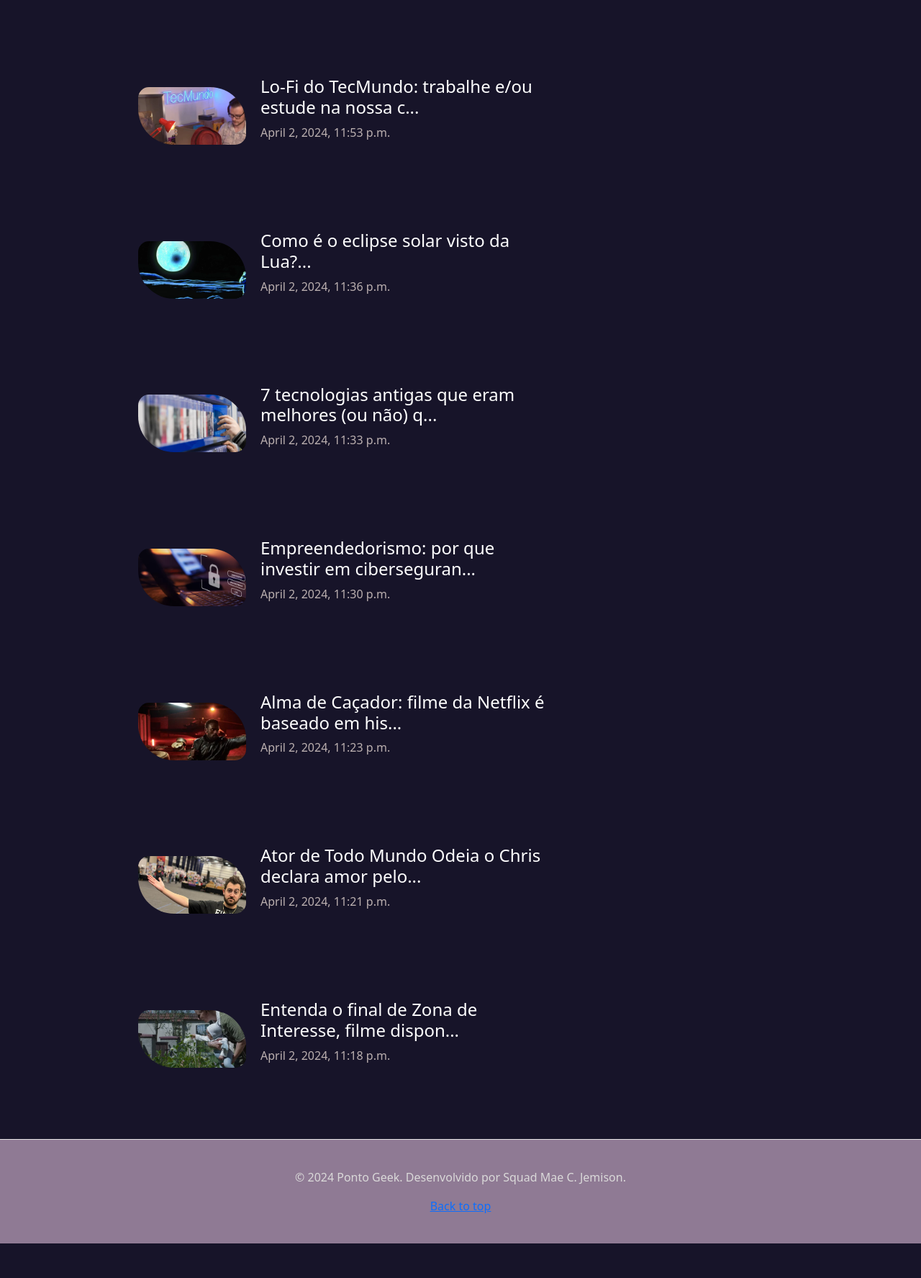
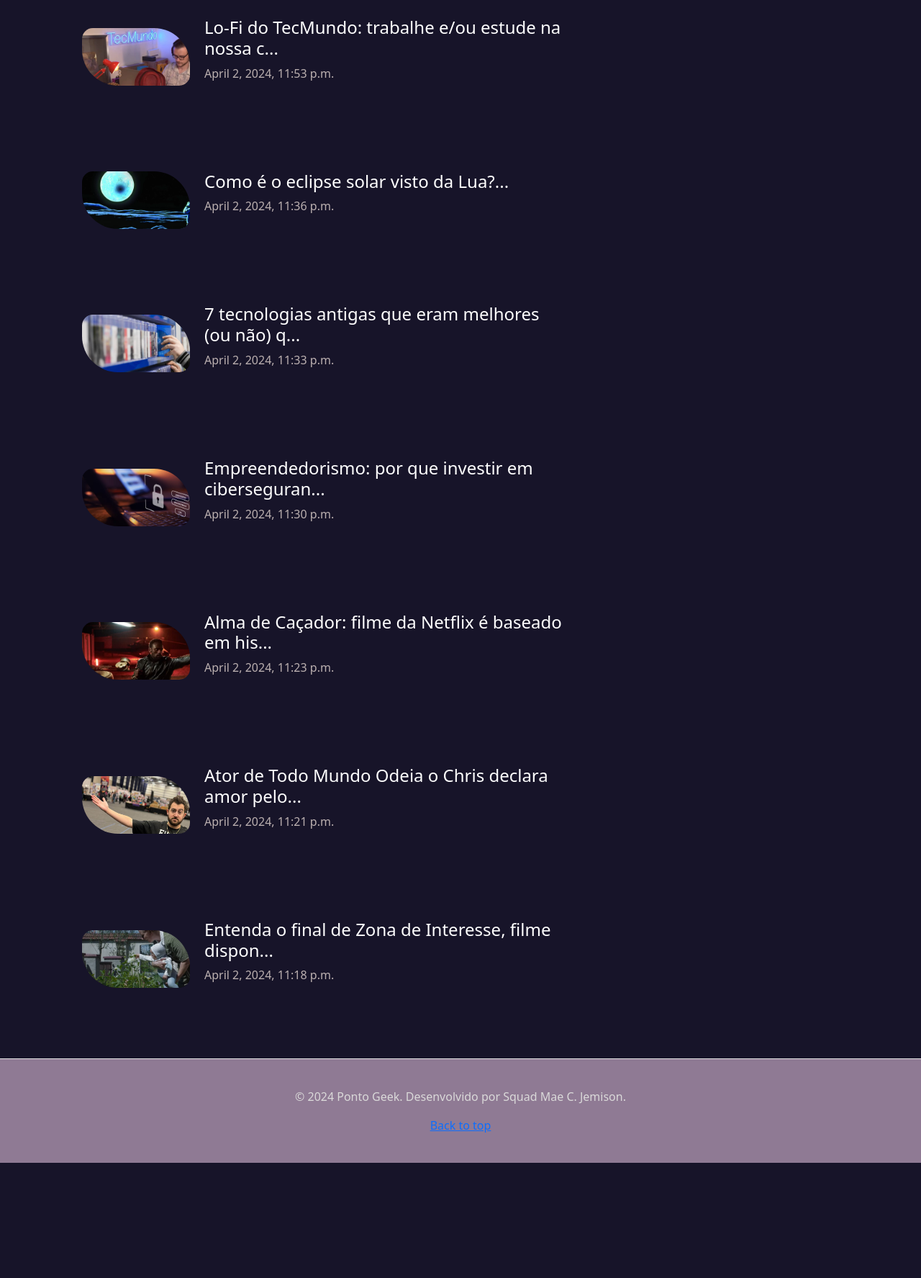
Before and after one commit to DanieleFG/ProjetoBlog_Mae_C_Jemison, a Django app: page / in a window 1280 px wide. Shown: the part 3738-5513 px from the top of the page at 72% size. After the commit the page ends 5353 px from the top, so only its background shows below. Run offline with Django 5.2, Linux system fonts and the light colour scheme; data comes from the database, SQL or seed files in the repository; some libraries are stand-ins or nearby versions; some web fonts are replaced.

Commit message:
Ajustando a responsividade das páginas

```diff
--- a/cadastroUsuario/templates/layout.html
+++ b/cadastroUsuario/templates/layout.html
@@ -99,7 +99,7 @@
 </div>
 
 <!--Primeiro bloco de Lançamentos-->
-<main class="honk-container ">
+<main class="container ">
  {% block carrossel %} {% endblock %}
 
 
--- a/projeto_blog/templates/base.html
+++ b/projeto_blog/templates/base.html
@@ -73,7 +73,7 @@
   </header>
 </div>
 <!--Primeiro bloco de Lançamentos-->
-<main class="honk-container ">
+<main class="container ">
 
   {% block content %} {% endblock %}
 
```
